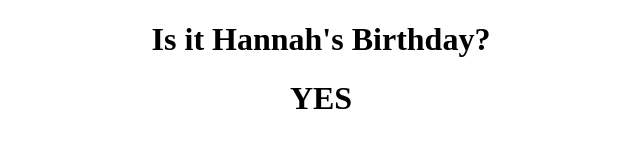
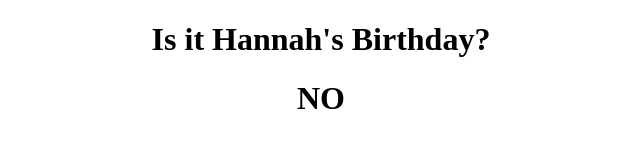
Before and after one commit to gitlynnec/gitlynnec.github.io, a plain HTML site: page index.html in a window 1280 px wide. Shown: the full height of the page, 319-959 px from the left. Drawn offline with Linux system fonts and the light colour scheme.

Commit message:
Update index.html

```diff
--- a/index.html
+++ b/index.html
@@ -6,7 +6,7 @@
     <body>
         <div style="text-align: center;">
             <h1>Is it Hannah's Birthday?</h1>
-                <h1>YES</h1>
+                <h1>NO</h1>
         </div>
     </body>
 </html>
```
